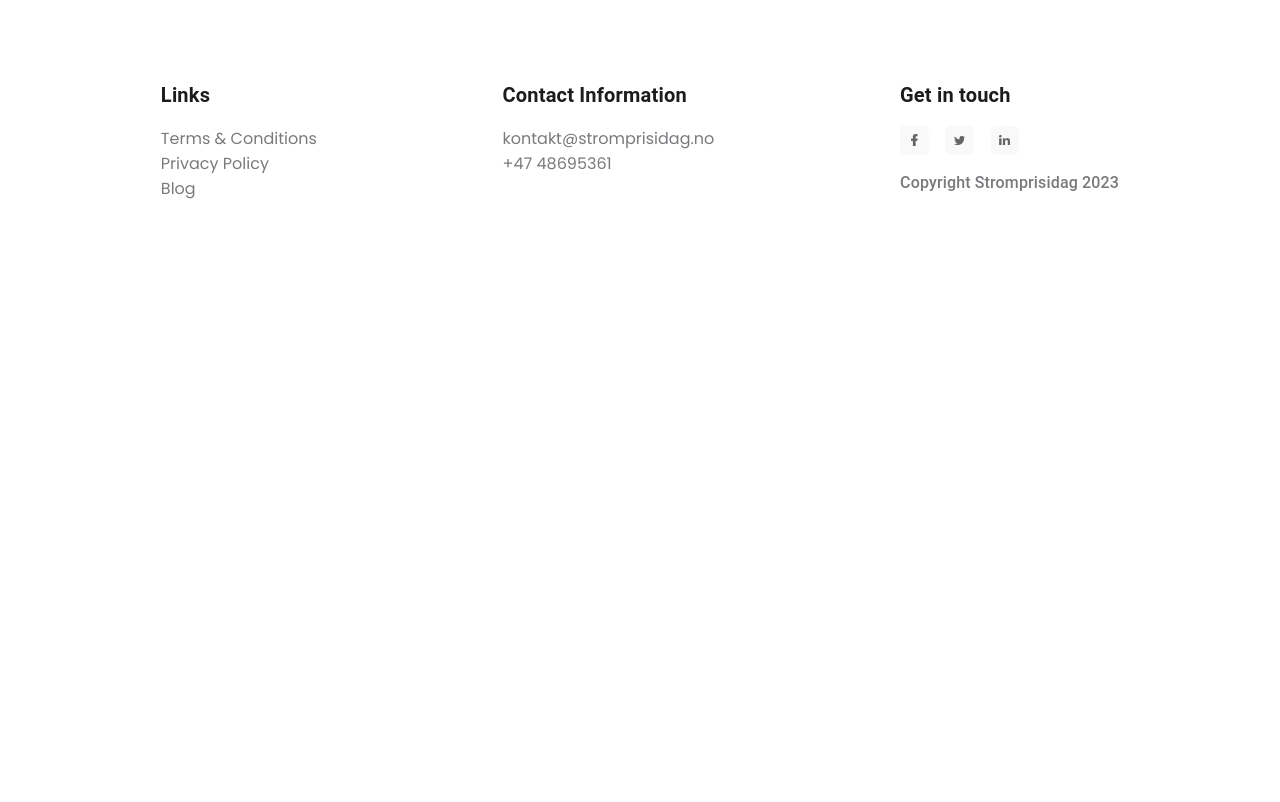
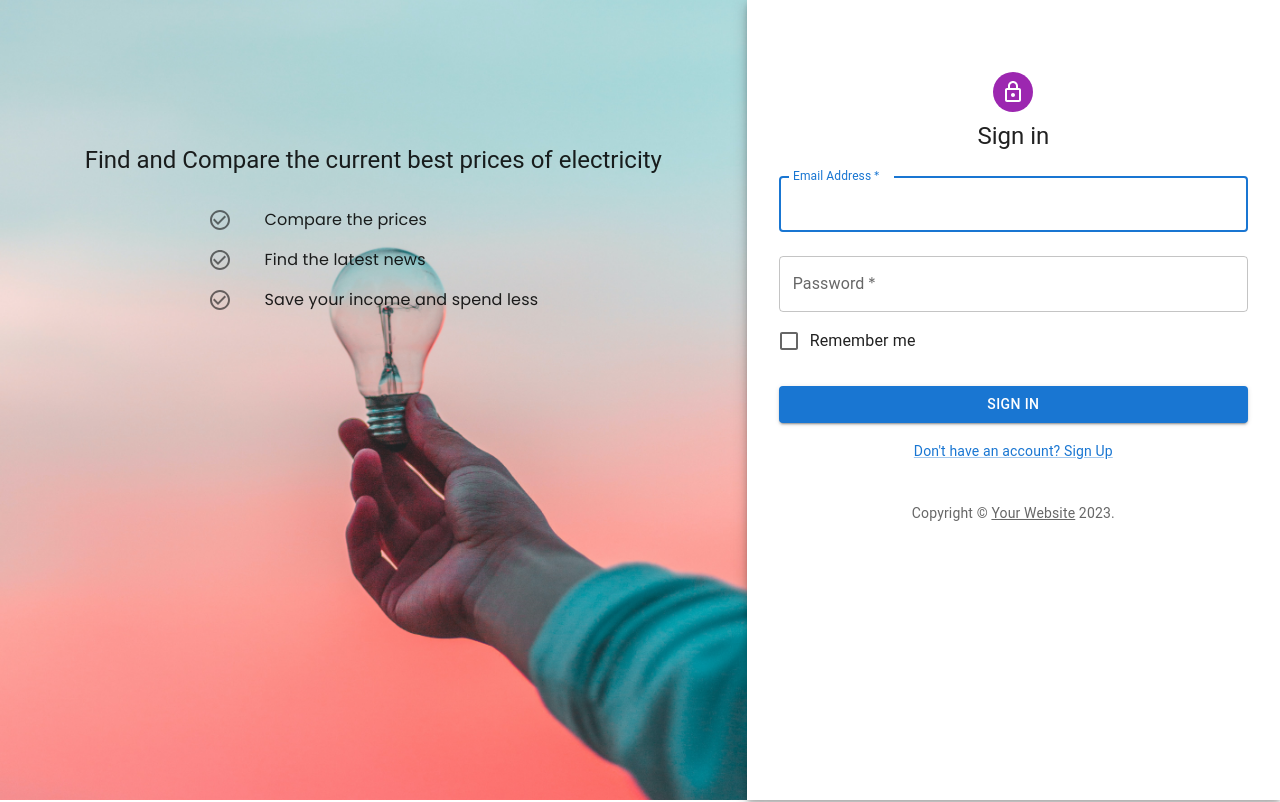
Before and after one commit to Amrit199/ELE_react_app, a React (Create React App) app: page /login in a window 1280 px wide. Shown: the top 802 px of the page. Built offline with nearby package versions, Linux system fonts and the light colour scheme; no server answers.

Commit message:
Login page
login page added

```diff
--- a/src/App.jsx
+++ b/src/App.jsx
@@ -8,6 +8,7 @@ import Listed from "./pages/Listed";
 import Services from "./pages/Services";
 import { DataContextProvider } from "./context/DataProvider";
 import News from "./pages/News";
+import Login from "./pages/Login";
 
 function App() {
   return (
@@ -21,6 +22,7 @@ function App() {
         <Route path="/listed/:listedText/" element={<News />}/>
         <Route path="/faq" element={<FAQ />} />
         <Route path="/contact" element={<Contact />} />
+        <Route path="/login" element={<Login />} />
       </Routes>
       <Footer />
     </DataContextProvider>
--- a/src/Components/Navbar.jsx
+++ b/src/Components/Navbar.jsx
@@ -22,8 +22,16 @@ import {
 import { useState } from "react";
 import { QuestionAnswer } from "@mui/icons-material";
 import { Link } from "react-router-dom";
+import { makeStyles } from "@material-ui/core";
+
+const useStyles = makeStyles((theme) => ({
+  link: {
+    textDecoration: "none",
+  }
+}))
 
 export const Navbar = () => {
+  const classes = useStyles()
   const [mobileMenu, setMobileMenu] = useState({
     left: false,
   });
@@ -59,7 +67,7 @@ export const Navbar = () => {
             icon: <MiscellaneousServicesIcon />,
             path: "/services",
           },
-          { text: "Blogs", icon: <ListAltIcon />, path: "/listed" },
+          { text: "News", icon: <ListAltIcon />, path: "/listed" },
           { text: "FAQ", icon: <QuestionAnswer />, path: "/faq" },
           { text: "Contact", icon: <ContactsIcon />, path: "/contact" },
         ].map((item) => (
@@ -80,9 +88,8 @@ export const Navbar = () => {
   );
 
   const NavLink = styled(Typography)(({ theme }) => ({
-    fontSize: "14px",
+    fontSize: "1rem",
     color: "#4F5361",
-    textDecoration: "",
     fontWeight: "bold",
     cursor: "pointer",
     "&:hover": {
@@ -145,26 +152,28 @@ export const Navbar = () => {
           >
             {list("left")}
           </Drawer>
-          <NavbarLogo src={logoImg} alt="logo" />
+          <Link to={"/"}>
+            <NavbarLogo src={logoImg} alt="logo"/>
+          </Link>
         </Box>
 
         <NavbarLinksBox>
-          <Link to={"/"}>
+          <Link to={"/"} className={classes.link}>
             <NavLink>Home</NavLink>
           </Link>
-          <Link to={"/features"}>
+          <Link to={"/features"} className={classes.link}>
             <NavLink variant="body2">Compare Plans</NavLink>
           </Link>
-          <Link to={"/services"}>
+          <Link to={"/services"} className={classes.link}>
             <NavLink variant="body2">Energy Usage</NavLink>
           </Link>
-          <Link to={"/faq"}>
+          <Link to={"/faq"} className={classes.link}>
             <NavLink variant="body2">FAQ</NavLink>
           </Link>
-          <Link to={"/listed"}>
-            <NavLink variant="body2">Blogs</NavLink>
+          <Link to={"/listed"} className={classes.link}>
+            <NavLink variant="body2">News</NavLink>
           </Link>
-          <Link to={"/contact"}>
+          <Link to={"/contact"} className={classes.link}>
             <NavLink variant="body2">Contact</NavLink>
           </Link>
         </NavbarLinksBox>
@@ -178,7 +187,9 @@ export const Navbar = () => {
           gap: "1rem",
         }}
       >
-        <NavLink variant="body2">Sign Up</NavLink>
+        <Link to={"/login"}>
+          <NavLink variant="body2">Log In</NavLink>
+        </Link>
         <CustomButton
           backgroundColor="#0F1B4C"
           color="#fff"
--- /dev/null
+++ b/src/pages/Login.jsx
@@ -0,0 +1,162 @@
+import React from "react";
+import Avatar from "@mui/material/Avatar";
+import Button from "@mui/material/Button";
+import CssBaseline from "@mui/material/CssBaseline";
+import TextField from "@mui/material/TextField";
+import FormControlLabel from "@mui/material/FormControlLabel";
+import Checkbox from "@mui/material/Checkbox";
+import Link from "@mui/material/Link";
+import Paper from "@mui/material/Paper";
+import Box from "@mui/material/Box";
+import Grid from "@mui/material/Grid";
+import LockOutlinedIcon from "@mui/icons-material/LockOutlined";
+import Typography from "@mui/material/Typography";
+import { createTheme, ThemeProvider } from "@mui/material/styles";
+import background from "../media/background.jpg";
+import { List, ListItem, ListItemIcon } from "@mui/material";
+import { CheckCircleOutline } from "@mui/icons-material";
+
+function Copyright(props) {
+  return (
+    <Typography
+      variant="body2"
+      color="text.secondary"
+      align="center"
+      {...props}
+    >
+      {"Copyright © "}
+      <Link color="inherit" href="#">
+        Your Website
+      </Link>{" "}
+      {new Date().getFullYear()}
+      {"."}
+    </Typography>
+  );
+}
+
+const theme = createTheme({});
+
+const Login = () => {
+  const handleSubmit = (event) => {
+    event.preventDefault();
+    const data = new FormData(event.currentTarget);
+    console.log({
+      email: data.get("email"),
+      password: data.get("password"),
+    });
+  };
+  return (
+    <ThemeProvider theme={theme}>
+      <Grid container component="main" sx={{ height: "100vh" }}>
+        <CssBaseline />
+        <Grid
+          item
+          xs={false}
+          sm={4}
+          md={7}
+          sx={{
+            backgroundImage: `url(${background})`,
+            backgroundRepeat: "no-repeat",
+            backgroundColor: (t) =>
+              t.palette.mode === "light"
+                ? t.palette.grey[50]
+                : t.palette.grey[900],
+            backgroundSize: "cover",
+            backgroundPosition: "center",
+          }}
+        >
+          <Box
+            sx={{
+              my: 8,
+              mx: 4,
+              display: "flex",
+              flexDirection: "column",
+              alignItems: "center",
+              justifyContent: "center",
+            }}
+          >
+            <Typography component="h1" variant="h5" sx={{ mt: 10, mb: 2 }}>
+              Find and Compare the current best prices of electricity
+            </Typography>
+            <List>
+              <ListItem>
+                <ListItemIcon><CheckCircleOutline /></ListItemIcon>Compare the prices
+              </ListItem>
+              <ListItem>
+              <ListItemIcon><CheckCircleOutline /></ListItemIcon>Find the latest news
+              </ListItem>
+              <ListItem>
+              <ListItemIcon><CheckCircleOutline /></ListItemIcon>Save your income and spend less
+              </ListItem>
+            </List>
+          </Box>
+        </Grid>
+        <Grid item xs={12} sm={8} md={5} component={Paper} elevation={6} square>
+          <Box
+            sx={{
+              my: 8,
+              mx: 4,
+              display: "flex",
+              flexDirection: "column",
+              alignItems: "center",
+            }}
+          >
+            <Avatar sx={{ m: 1, bgcolor: "secondary.main" }}>
+              <LockOutlinedIcon />
+            </Avatar>
+            <Typography component="h1" variant="h5">
+              Sign in
+            </Typography>
+            <Box
+              component="form"
+              noValidate
+              onSubmit={handleSubmit}
+              sx={{ mt: 1 }}
+            >
+              <TextField
+                margin="normal"
+                required
+                fullWidth
+                id="email"
+                label="Email Address"
+                name="email"
+                autoComplete="email"
+                autoFocus
+              />
+              <TextField
+                margin="normal"
+                required
+                fullWidth
+                name="password"
+                label="Password"
+                type="password"
+                id="password"
+                autoComplete="current-password"
+              />
+              <FormControlLabel
+                control={<Checkbox value="remember" color="primary" />}
+                label="Remember me"
+              />
+              <Button
+                type="submit"
+                fullWidth
+                variant="contained"
+                sx={{ mt: 3, mb: 2 }}
+              >
+                Sign In
+              </Button>
+              <Grid item alignSelf="center" justifySelf="center">
+                <Link href="#" variant="body2">
+                  {"Don't have an account? Sign Up"}
+                </Link>
+              </Grid>
+              <Copyright sx={{ mt: 5 }} />
+            </Box>
+          </Box>
+        </Grid>
+      </Grid>
+    </ThemeProvider>
+  );
+};
+
+export default Login;
```
Also changed, not shown: src/media/background.jpg (added).
